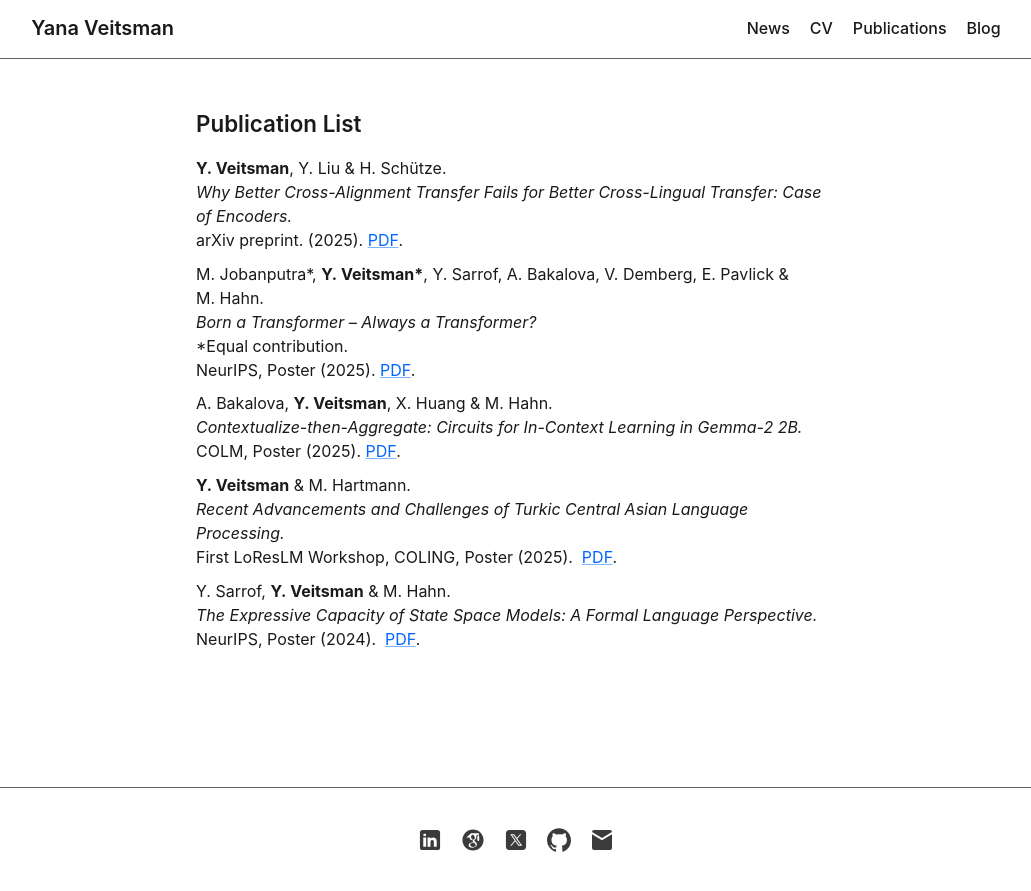
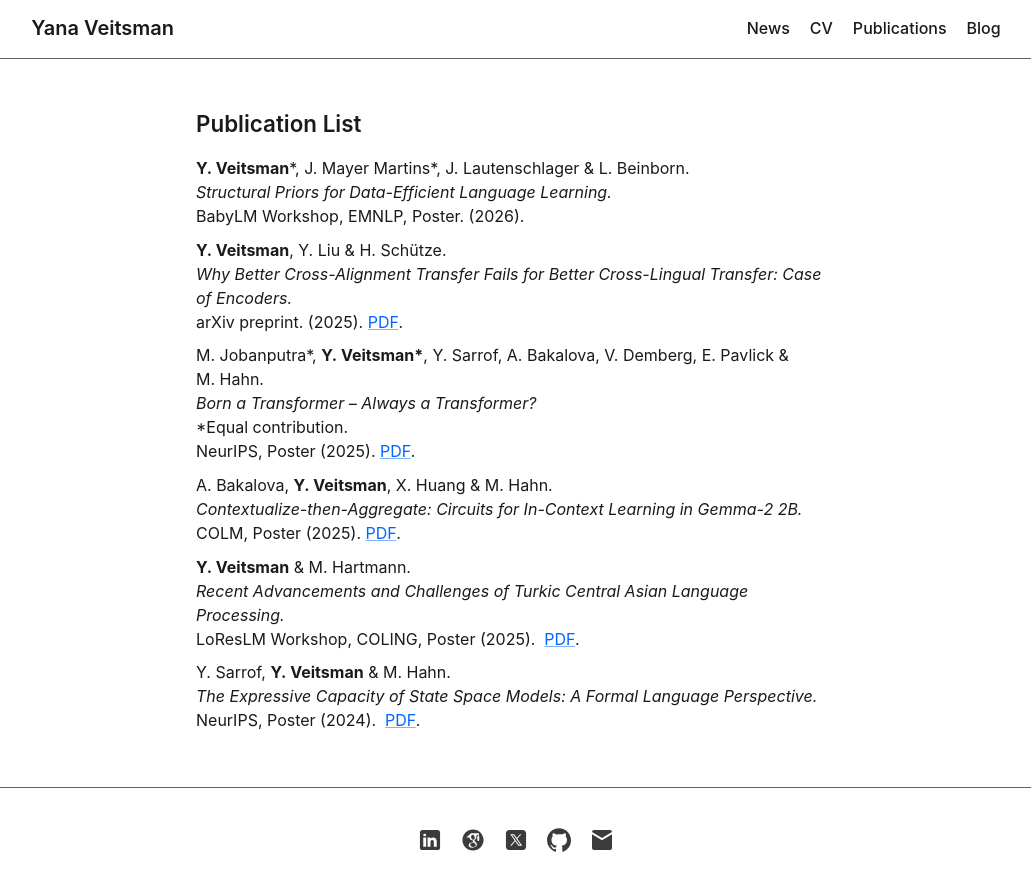
Before and after one commit to yan-vei/yan-vei.github.io, a Jekyll site: the page built from _pages/publications.html, in a window 1280 px wide. Shown: the top 891 px of the page, without its empty margins (124-1155 px from the left). Built offline with Jekyll 4.4.1, drawn with Linux system fonts in a browser that asks for light colours.

Commit message:
update pubs with emnlp

```diff
--- a/_pages/publications.html
+++ b/_pages/publications.html
@@ -31,6 +31,12 @@ permalink: /publications/
 <h3 class="pub-list-header">Publication List</h3>
 
 <ul class="pub-list">
+    <li>
+    <strong>Y.&nbsp;Veitsman</strong>*, J.&nbsp;Mayer Martins*, J.&nbsp;Lautenschlager &amp; L.&nbsp;Beinborn.<br>
+    <em>Structural Priors for Data-Efficient Language Learning.</em><br>
+    BabyLM Workshop, EMNLP, Poster. (2026).
+  </li>
+
   <li>
     <strong>Y.&nbsp;Veitsman</strong>, Y.&nbsp;Liu &amp; H.&nbsp;Schütze.<br>
     <em>Why Better Cross-Alignment Transfer Fails for Better Cross-Lingual Transfer: Case of Encoders.</em><br>
@@ -57,7 +63,7 @@ permalink: /publications/
   <li>
     <strong>Y.&nbsp;Veitsman</strong> &amp; M.&nbsp;Hartmann.<br>
     <em>Recent Advancements and Challenges of Turkic Central Asian Language Processing.</em><br>
-    First LoResLM Workshop, COLING, Poster (2025).&nbsp;
+    LoResLM Workshop, COLING, Poster (2025).&nbsp;
     <a href="https://aclanthology.org/2025.loreslm-1.25/" target="_blank" rel="noopener">PDF</a>.
   </li>
 
```
